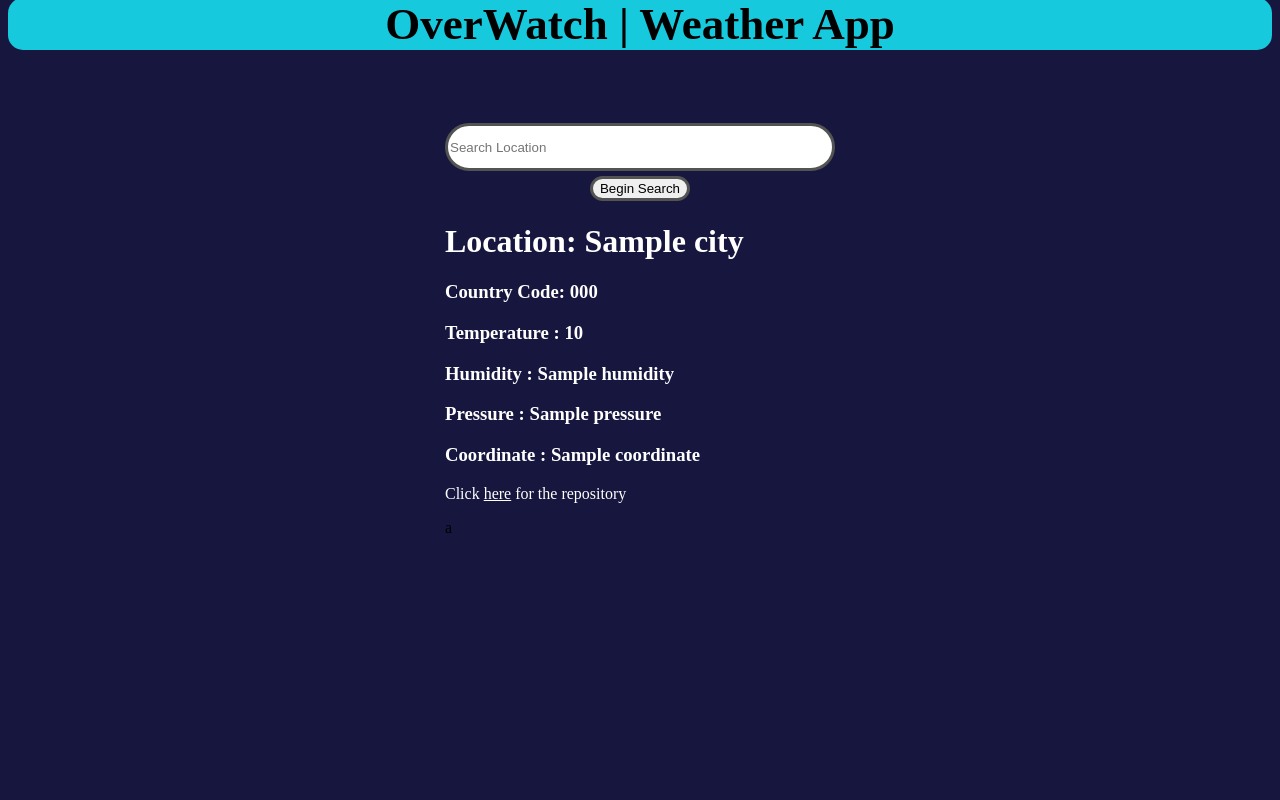
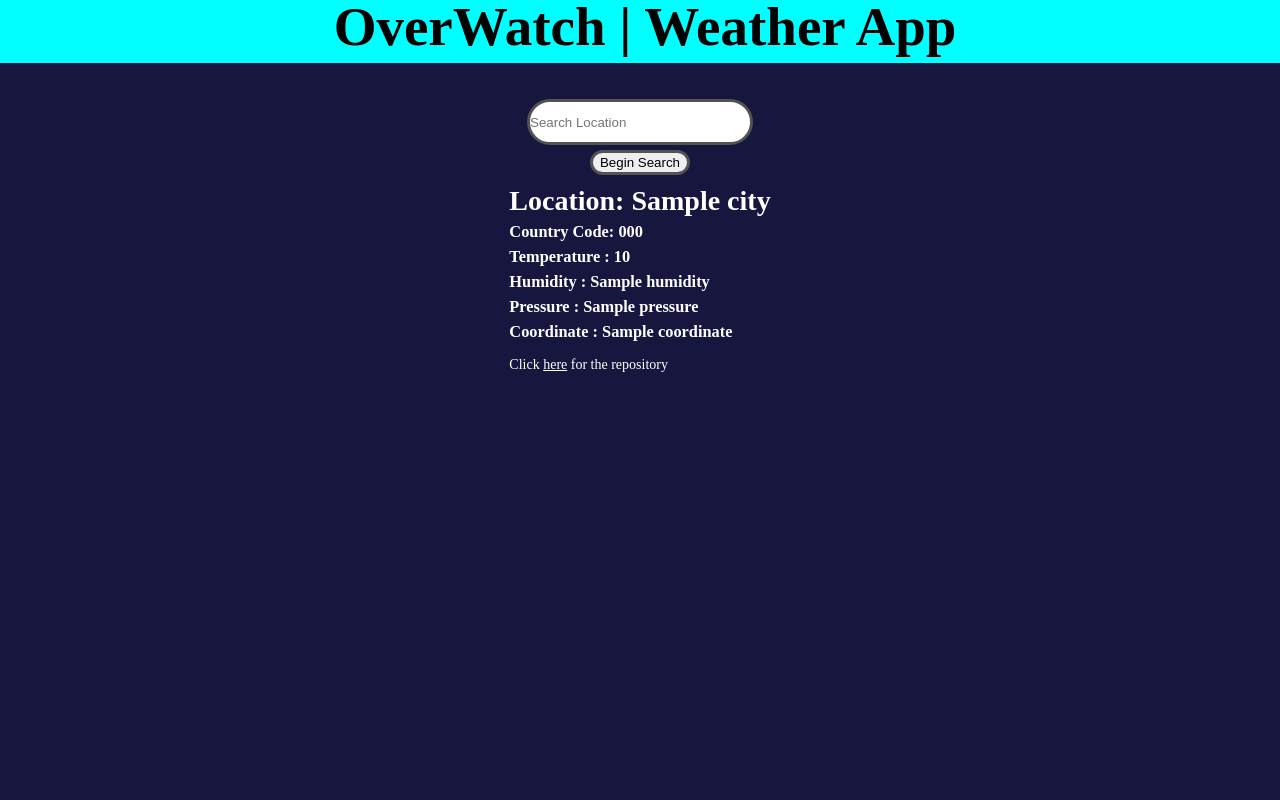
Before and after one commit to Hamidusman/OverWatch, a Django app: template templates/index.html in a window 1280 px wide. Run offline with Django 4.2, Linux system fonts and the light colour scheme; the template is opened without the code that fills it: most values are stand-ins (such as "Sample title", 1, 10 or a date in 2020).

Commit message:
restructure of the texts and search bar

```diff
--- a/templates/index.html
+++ b/templates/index.html
@@ -7,6 +7,11 @@
 
 </head>
 <style>
+  *{
+    overflow-x: hidden;
+    margin: 0;
+    padding: 0
+  }
   .heading{
     text-align:center;
     font-size: 45px;
@@ -23,7 +28,7 @@
     background-size: cover
   }
   .input-field{
-    width: 380px;
+    width: 220px;
     height: 40px;
     border: solid rgb(83, 83, 83) 3px;
     border-radius: 30px
@@ -45,8 +50,29 @@
     background: rgb(23, 201, 220);
     width: 100%;
     color: black;
-    border-radius: 15px
+    border-radius: 15px;
+    padding: 5px
   }
+
+  .heading{
+    font-size: 55px;
+    font-weight: 600;
+    width: 100vw;
+    padding: 5px;
+    background-color: cyan;
+  }
+
+@media(max-width: 900px){
+  .heading{
+    font-size: 40px;
+  }
+}
+
+@media(max-width: 480px){
+  .heading{
+    font-size: 35px;
+  }
+}
 
 
   .container {
@@ -55,8 +81,18 @@
     background: blue;
   }
 
+  .search{
+
+  }
+
   .data{
     color: white;
+    margin: 10px;
+    font-size: 14px;
+  }
+
+  .info{
+    margin-top: 5px;
   }
 
   a{
@@ -64,13 +100,12 @@
   }
 
   .repo{
-    color:white
+    color:white;
+    margin-top: 15px
   }
 </style>
 <body>
-  <nav>
-    <div><h2 class="heading"> OverWatch | Weather App </h2></div>
-  </nav>
+    <div class="heading"> OverWatch | Weather App </div>
   <br />
   <br />
     <form action="" method="post">
@@ -88,20 +123,21 @@
     <div class="data">
         <h1>Location: {{city}}</h1>
         {% if error_message %}
-          <h4>{{error_message}}. <br> Try again</h4>
+          <h4 class="info">{{error_message}}. <br> Try again</h4>
 
           {% else %}
 
-          <h3>Country Code: {{data.country_code}}</h1>
-          <h3>Temperature : {{data.temp}}</h3>
-          <h3>Humidity : {{data.humidity}}</h3>
-          <h3>Pressure :  {{data.pressure}}</h3>
-          <h3>Coordinate : {{data.coordinate}}</h3>
+          <h3 class="info">Country Code: {{data.country_code}}</h1>
+          <h3 class="info">Temperature : {{data.temp}}</h3>
+          <h3 class="info">Humidity : {{data.humidity}}</h3>
+          <h3 class="info">Pressure :  {{data.pressure}}</h3>
+          <h3 class="info">Coordinate : {{data.coordinate}}</h3>
         {% endif %}
+        <p class="repo"> Click <a target="_blank" href="https://github.com/Hamidusman/OverWatch"  >here</a> for the repository</p>
+
 
     </div>
 
-    <p class="repo"> Click <a target="_blank" href="https://github.com/Hamidusman/OverWatch"  >here</a> for the repository</p>
-</body>a
+    </body>
 
 </html>
--- a/weatherdetector/wsgi.py
+++ b/weatherdetector/wsgi.py
@@ -14,5 +14,3 @@ from django.core.wsgi import get_wsgi_application
 os.environ.setdefault('DJANGO_SETTINGS_MODULE', 'weatherdetector.settings')
 
 application = get_wsgi_application()
-
-app = application
```
Also changed, not shown: 1 other file.
